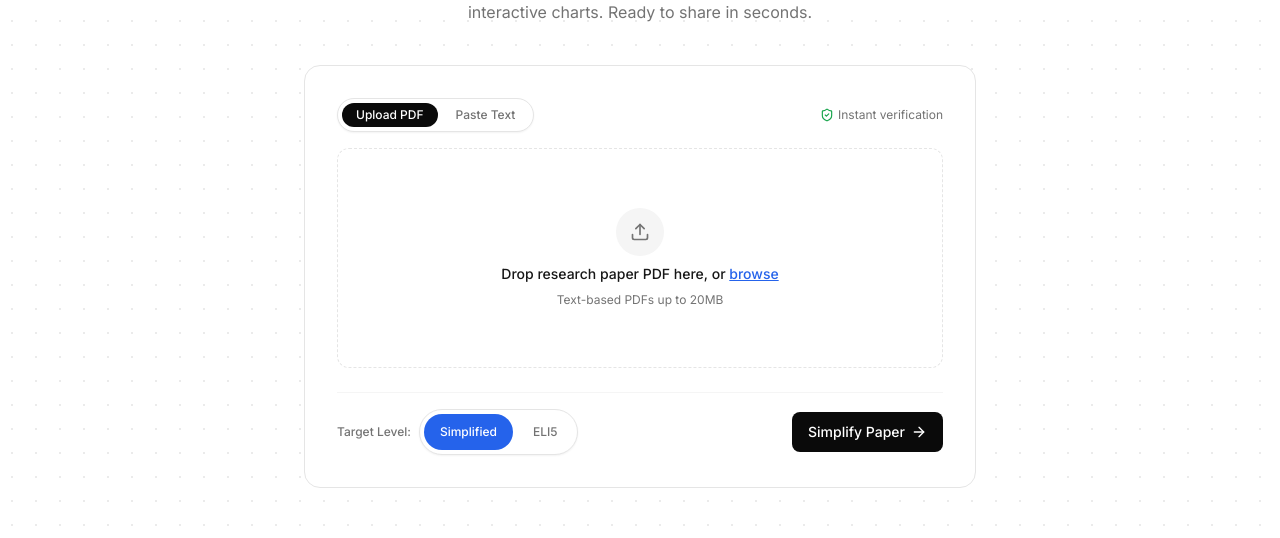
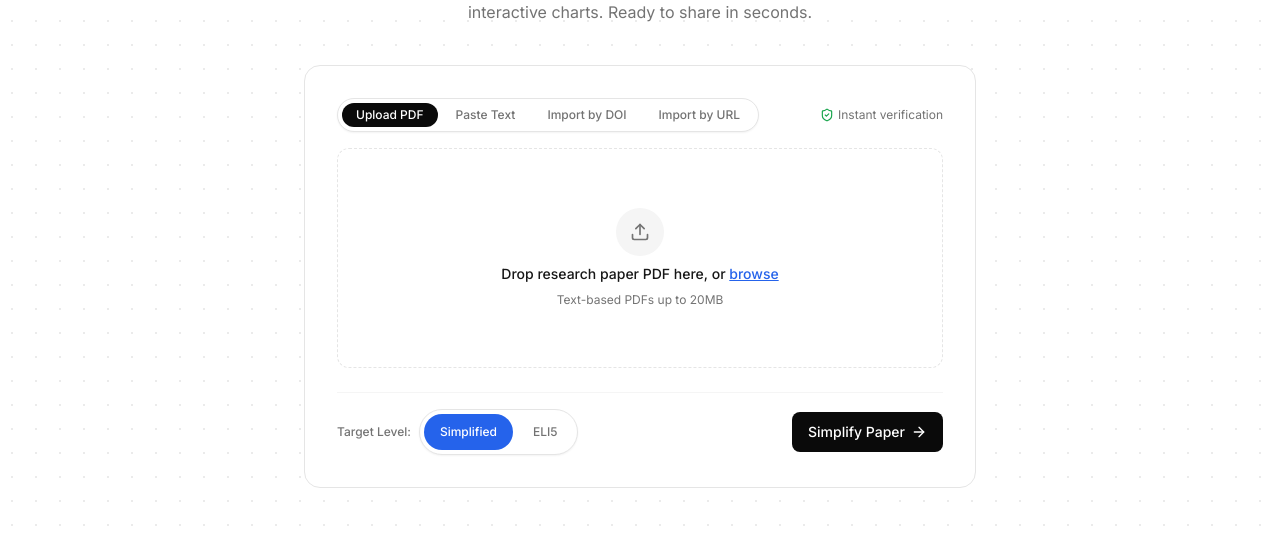
Before and after one commit to RizkiRdm/paperviz, a React (Vite) app in the folder frontend/: page / in a window 1280 px wide. Shown: the part 279-817 px from the top of the page. Built offline with nearby package versions, Linux system fonts and the light colour scheme; a web font is replaced by a local one.

Commit message:
feat: add DOI and URL import tabs to upload page

```diff
--- a/frontend/src/components/upload-dropzone.jsx
+++ b/frontend/src/components/upload-dropzone.jsx
@@ -1,10 +1,9 @@
 // ponytail: upload dropzone redesign matching DESIGN.md hairline cards & pill feature tags
 import { useRef, useState } from "react"
-import { Upload, FileText, Sparkles, ShieldCheck, BarChart3 } from "lucide-react"
+import { Upload, FileText } from "lucide-react"
 import { cn } from "@/lib/utils"
 
-export function UploadDropzone({ file, text, onFileChange, onTextChange }) {
-  const [mode, setMode] = useState("file") // "file" | "text"
+export function UploadDropzone({ file, text, mode, onFileChange, onTextChange }) {
   const [isDragging, setIsDragging] = useState(false)
   const inputRef = useRef(null)
 
@@ -15,37 +14,6 @@ export function UploadDropzone({ file, text, onFileChange, onTextChange }) {
 
   return (
     <div>
-      {/* Mode toggle pill selector per DESIGN.md */}
-      <div className="mb-4 flex items-center justify-between">
-        <div className="inline-flex gap-1 rounded-full border border-[#e5e5e5] bg-[#ffffff] p-1 shadow-xs">
-          <button
-            type="button"
-            onClick={() => setMode("file")}
-            className={cn(
-              "rounded-full px-3.5 py-1 text-xs font-medium transition-colors",
-              mode === "file" ? "bg-[#0a0a0a] text-white" : "text-[#737373] hover:text-[#171717]",
-            )}
-          >
-            Upload PDF
-          </button>
-          <button
-            type="button"
-            onClick={() => setMode("text")}
-            className={cn(
-              "rounded-full px-3.5 py-1 text-xs font-medium transition-colors",
-              mode === "text" ? "bg-[#0a0a0a] text-white" : "text-[#737373] hover:text-[#171717]",
-            )}
-          >
-            Paste Text
-          </button>
-        </div>
-
-        <span className="text-xs text-[#737373] flex items-center gap-1">
-          <ShieldCheck className="h-3.5 w-3.5 text-[#16a34a]" />
-          Instant verification
-        </span>
-      </div>
-
       {mode === "file" ? (
         <>
           <input
--- a/frontend/src/pages/upload-page.jsx
+++ b/frontend/src/pages/upload-page.jsx
@@ -3,10 +3,13 @@ import { useEffect, useState } from "react"
 import { useNavigate, useSearchParams, Link } from "react-router-dom"
 import { UploadDropzone } from "@/components/upload-dropzone"
 import { ReadingLevelSelector } from "@/components/ui/reading-level-selector"
+import { DOIImport } from "@/components/doi-import"
+import { URLImport } from "@/components/url-import"
+import { cn } from "@/lib/utils"
 import { Button } from "@/components/ui/button"
 import { ErrorBanner } from "@/components/ui/status-banners"
 import { createDocument, trackReferral } from "@/lib/api"
-import { Sparkles, FileText, BarChart3, ArrowRight } from "lucide-react"
+import { Sparkles, FileText, BarChart3, ArrowRight, ShieldCheck } from "lucide-react"
 
 const ERROR_MESSAGES = {
   no_text_layer:
@@ -30,6 +33,8 @@ export function UploadPage() {
   const [readingLevel, setReadingLevel] = useState("simplified")
   const [isSubmitting, setIsSubmitting] = useState(false)
   const [error, setError] = useState(null)
+  // Tab selector: upload PDF, paste text, DOI import, or URL import
+  const [activeTab, setActiveTab] = useState("upload")
 
   // Capture ?ref= referral token on mount so attribution survives the
   // post-upload redirect to the result page.
@@ -43,9 +48,12 @@ export function UploadPage() {
   async function handleSubmit() {
     setError(null)
 
+    // Skip file/text validation for DOI and URL tabs (they self-validate)
+    if (activeTab !== "doi" && activeTab !== "url") {
       if (!file && !text.trim()) {
         setError(ERROR_MESSAGES.missing_input)
         return
+      }
     }
 
     setIsSubmitting(true)
@@ -113,9 +121,43 @@ export function UploadPage() {
 
         {/* Dashboard Card Container per DESIGN.md */}
         <div className="mt-10 mx-auto max-w-2xl rounded-[16px] border border-[#e5e5e5] bg-white p-6 sm:p-8 shadow-[rgba(0,0,0,0.05)_0px_1px_2px_0px]">
+          {/* Four-tab mode selector using DESIGN.md pill pattern */}
+          <div className="mb-4 flex items-center justify-between">
+            <div className="inline-flex gap-1 rounded-full border border-[#e5e5e5] bg-[#ffffff] p-1 shadow-xs">
+              {[
+                { id: "upload", label: "Upload PDF" },
+                { id: "text", label: "Paste Text" },
+                { id: "doi", label: "Import by DOI" },
+                { id: "url", label: "Import by URL" },
+              ].map((tab) => (
+                <button
+                  key={tab.id}
+                  type="button"
+                  onClick={() => setActiveTab(tab.id)}
+                  className={cn(
+                    "rounded-full px-3.5 py-1 text-xs font-medium transition-colors",
+                    activeTab === tab.id
+                      ? "bg-[#0a0a0a] text-white"
+                      : "text-[#737373] hover:text-[#171717]",
+                  )}
+                >
+                  {tab.label}
+                </button>
+              ))}
+            </div>
+
+            <span className="text-xs text-[#737373] flex items-center gap-1">
+              <ShieldCheck className="h-3.5 w-3.5 text-[#16a34a]" />
+              Instant verification
+            </span>
+          </div>
+
+          {/* Render the active input method */}
+          {activeTab === "upload" && (
             <UploadDropzone
               file={file}
               text={text}
+              mode="file"
               onFileChange={(f) => {
                 if (f.size > MAX_FILE_SIZE_BYTES) {
                   setFile(null)
@@ -135,6 +177,37 @@ export function UploadPage() {
                 setError(null)
               }}
             />
+          )}
+
+          {activeTab === "text" && (
+            <UploadDropzone
+              file={file}
+              text={text}
+              mode="text"
+              onFileChange={(f) => {
+                if (f.size > MAX_FILE_SIZE_BYTES) {
+                  setFile(null)
+                  setError(ERROR_MESSAGES.file_too_large)
+                  return
+                }
+                if (f.type !== "application/pdf") {
+                  setFile(null)
+                  setError(ERROR_MESSAGES.invalid_file_type)
+                  return
+                }
+                setFile(f)
+                setError(null)
+              }}
+              onTextChange={(t) => {
+                setText(t)
+                setError(null)
+              }}
+            />
+          )}
+
+          {activeTab === "doi" && <DOIImport />}
+
+          {activeTab === "url" && <URLImport />}
 
           <div className="mt-6 flex flex-col sm:flex-row items-center justify-between gap-4 pt-4 border-t border-[#f5f5f5]">
             <div className="flex items-center gap-2">
```
Lines whose indentation alone changed are shown as unchanged.
